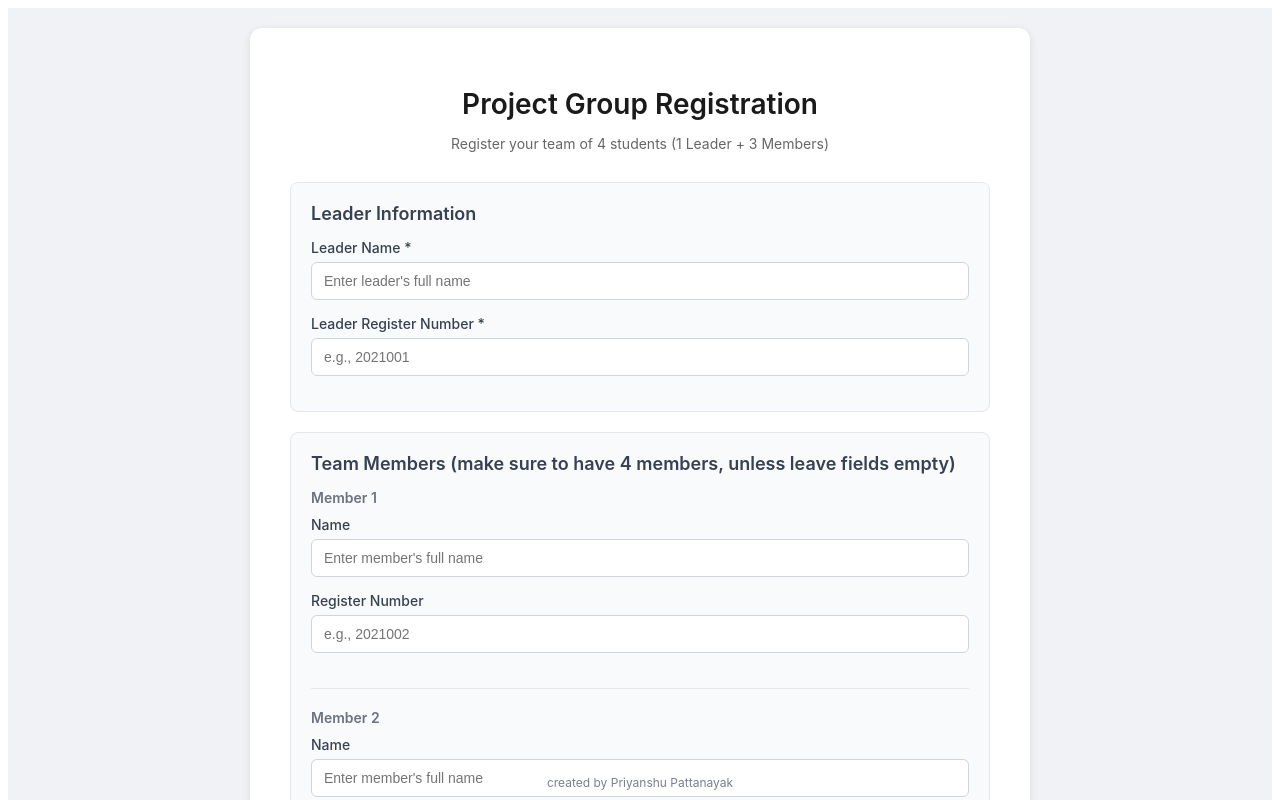
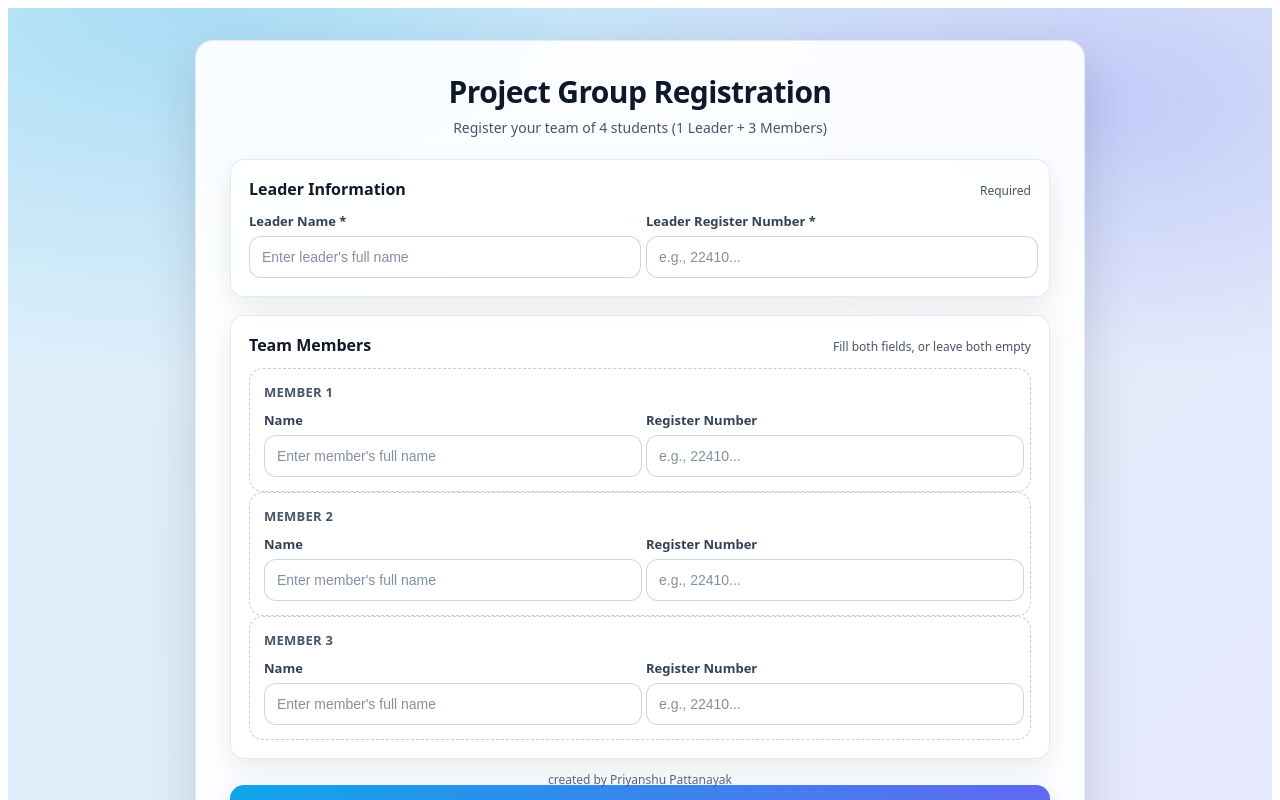
Before and after one commit to Mavricx/groupCreationForm, a React (Vite) app: page / in a window 1280 px wide. Shown: the top 800 px of the page. Built offline with nearby package versions, Linux system fonts and the light colour scheme; no server answers.

Commit message:
small changes

```diff
--- /dev/null
+++ b/src/GroupRegistration.css
@@ -0,0 +1,243 @@
+:root {
+  --gr-bg1: #0ea5e9;
+  --gr-bg2: #6366f1;
+  --gr-surface: rgba(255, 255, 255, 0.92);
+  --gr-surface-2: rgba(255, 255, 255, 0.75);
+  --gr-text: #0f172a;
+  --gr-muted: #475569;
+  --gr-border: rgba(148, 163, 184, 0.45);
+  --gr-border-strong: rgba(148, 163, 184, 0.7);
+  --gr-shadow: 0 18px 50px rgba(2, 6, 23, 0.14);
+  --gr-shadow-soft: 0 10px 30px rgba(2, 6, 23, 0.08);
+  --gr-ring: rgba(59, 130, 246, 0.35);
+  --gr-radius: 18px;
+}
+
+.gr-page {
+  min-height: 100vh;
+  padding: 32px 18px 88px;
+  font-family:
+    ui-sans-serif,
+    system-ui,
+    -apple-system,
+    Segoe UI,
+    Roboto,
+    Arial,
+    "Apple Color Emoji",
+    "Segoe UI Emoji";
+  color: var(--gr-text);
+  background:
+    radial-gradient(
+      1200px 600px at 15% 0%,
+      rgba(14, 165, 233, 0.25),
+      transparent 60%
+    ),
+    radial-gradient(
+      900px 450px at 85% 10%,
+      rgba(99, 102, 241, 0.25),
+      transparent 60%
+    ),
+    linear-gradient(135deg, rgba(14, 165, 233, 0.12), rgba(99, 102, 241, 0.12)),
+    #f8fafc;
+}
+
+.gr-card {
+  max-width: 820px;
+  margin: 0 auto;
+  background: var(--gr-surface);
+  backdrop-filter: blur(10px);
+  -webkit-backdrop-filter: blur(10px);
+  border: 1px solid rgba(226, 232, 240, 0.85);
+  border-radius: var(--gr-radius);
+  padding: 34px;
+  box-shadow: var(--gr-shadow);
+}
+
+.gr-header {
+  text-align: center;
+  margin-bottom: 22px;
+}
+
+.gr-title {
+  font-size: 30px;
+  line-height: 1.15;
+  letter-spacing: -0.02em;
+  margin: 0 0 8px;
+}
+
+.gr-subtitle {
+  margin: 0;
+  color: var(--gr-muted);
+  font-size: 14px;
+}
+
+.gr-form {
+  display: flex;
+  flex-direction: column;
+  gap: 18px;
+}
+
+.gr-section {
+  background: var(--gr-surface-2);
+  border: 1px solid rgba(226, 232, 240, 0.9);
+  border-radius: 14px;
+  padding: 18px;
+  box-shadow: var(--gr-shadow-soft);
+}
+
+.gr-sectionHeader {
+  display: flex;
+  align-items: baseline;
+  justify-content: space-between;
+  gap: 12px;
+  margin-bottom: 12px;
+}
+
+.gr-sectionTitle {
+  font-size: 16px;
+  font-weight: 700;
+  margin: 0;
+  color: #111827;
+}
+
+.gr-sectionHint {
+  font-size: 12px;
+  color: var(--gr-muted);
+}
+
+.gr-grid2 {
+  display: grid;
+  grid-template-columns: 1fr;
+  gap: 12px;
+}
+
+@media (min-width: 640px) {
+  .gr-grid2 {
+    grid-template-columns: 1fr 1fr;
+  }
+}
+
+.gr-field {
+  display: flex;
+  flex-direction: column;
+  gap: 6px;
+}
+
+.gr-label {
+  font-size: 13px;
+  font-weight: 600;
+  color: #334155;
+}
+
+.gr-input {
+  width: 95%;
+  padding: 12px 12px;
+  font-size: 14px;
+  border: 1px solid var(--gr-border);
+  border-radius: 12px;
+  background: rgba(255, 255, 255, 0.8);
+  outline: none;
+  transition:
+    border-color 0.15s ease,
+    box-shadow 0.15s ease,
+    transform 0.08s ease;
+}
+
+.gr-input::placeholder {
+  color: rgba(100, 116, 139, 0.8);
+}
+
+.gr-input:hover {
+  border-color: var(--gr-border-strong);
+}
+
+.gr-input:focus {
+  border-color: rgba(59, 130, 246, 0.6);
+  box-shadow: 0 0 0 5px var(--gr-ring);
+}
+
+.gr-member {
+  border: 1px dashed rgba(148, 163, 184, 0.55);
+  border-radius: 14px;
+  padding: 14px;
+  background: rgba(255, 255, 255, 0.55);
+}
+
+.gr-memberTitle {
+  margin: 0 0 10px;
+  font-size: 13px;
+  font-weight: 700;
+  color: #475569;
+  letter-spacing: 0.02em;
+  text-transform: uppercase;
+}
+
+.gr-actions {
+  margin-top: 8px;
+}
+
+.gr-button {
+  width: 100%;
+  padding: 14px 16px;
+  font-size: 15px;
+  font-weight: 700;
+  color: white;
+  background: linear-gradient(135deg, var(--gr-bg1), var(--gr-bg2));
+  border: 0;
+  border-radius: 14px;
+  cursor: pointer;
+  box-shadow: 0 12px 26px rgba(37, 99, 235, 0.25);
+  transition:
+    transform 0.08s ease,
+    filter 0.15s ease,
+    box-shadow 0.15s ease;
+}
+
+.gr-button:hover {
+  filter: brightness(1.02);
+  box-shadow: 0 14px 30px rgba(37, 99, 235, 0.28);
+}
+
+.gr-button:active {
+  transform: translateY(1px);
+}
+
+.gr-button:disabled {
+  cursor: not-allowed;
+  filter: saturate(0.75) brightness(0.98);
+  box-shadow: none;
+  opacity: 0.85;
+}
+
+.gr-message {
+  margin-top: 12px;
+  padding: 12px 14px;
+  border-radius: 12px;
+  font-size: 14px;
+  text-align: center;
+  border: 1px solid transparent;
+}
+
+.gr-messageSuccess {
+  background: rgba(209, 250, 229, 0.75);
+  color: #065f46;
+  border-color: rgba(110, 231, 183, 0.95);
+}
+
+.gr-messageError {
+  background: rgba(254, 226, 226, 0.75);
+  color: #991b1b;
+  border-color: rgba(252, 165, 165, 0.95);
+}
+
+.gr-watermark {
+  position: fixed;
+  left: 0;
+  right: 0;
+  bottom: 12px;
+  text-align: center;
+  font-size: 12px;
+  color: rgba(71, 85, 105, 0.9);
+  pointer-events: none;
+  user-select: none;
+}
--- a/src/GroupRegistration.jsx
+++ b/src/GroupRegistration.jsx
@@ -1,9 +1,9 @@
 import React, { useState } from "react";
+import "./GroupRegistration.css";
 
 const GroupRegistration = () => {
   // REPLACE THIS WITH YOUR ACTUAL APPS SCRIPT URL
-  const APPS_SCRIPT_URL =import.meta.env?.VITE_APPS_SCRIPT_URL;
-
+  const APPS_SCRIPT_URL = import.meta.env?.VITE_APPS_SCRIPT_URL;
 
   const [formData, setFormData] = useState({
     leaderName: "",
@@ -121,155 +121,169 @@ const GroupRegistration = () => {
   };
 
   return (
-    <div style={styles.container}>
-      <div style={styles.card}>
-        <h1 style={styles.title}>Project Group Registration</h1>
-        <p style={styles.subtitle}>
+    <div className="gr-page">
+      <div className="gr-card">
+        <div className="gr-header">
+          <h1 className="gr-title">Project Group Registration</h1>
+          <p className="gr-subtitle">
             Register your team of 4 students (1 Leader + 3 Members)
           </p>
+        </div>
 
-        <form onSubmit={handleSubmit} style={styles.form}>
+        <form onSubmit={handleSubmit} className="gr-form">
           {/* Role Selection */}
 
+          {/* Leader Fields */}
+          <div className="gr-section">
+            <div className="gr-sectionHeader">
+              <h3 className="gr-sectionTitle">Leader Information</h3>
+              <span className="gr-sectionHint">Required</span>
+            </div>
 
-          {/* Leader Fields */}
-          <div style={styles.section}>
-            <h3 style={styles.sectionTitle}>Leader Information</h3>
-            <div style={styles.formGroup}>
-              <label style={styles.label}>Leader Name *</label>
+            <div className="gr-grid2">
+              <div className="gr-field">
+                <label className="gr-label">Leader Name *</label>
                 <input
                   type="text"
                   name="leaderName"
                   value={formData.leaderName}
                   onChange={handleInputChange}
                   required
-                style={styles.input}
+                  className="gr-input"
                   placeholder="Enter leader's full name"
                 />
               </div>
-            <div style={styles.formGroup}>
-              <label style={styles.label}>Leader Register Number *</label>
+
+              <div className="gr-field">
+                <label className="gr-label">Leader Register Number *</label>
                 <input
                   type="text"
                   name="leaderRegNo"
                   value={formData.leaderRegNo}
                   onChange={handleInputChange}
                   required
-                style={styles.input}
-                placeholder="e.g., 2021001"
+                  className="gr-input"
+                  placeholder="e.g., 22410..."
                 />
+              </div>
             </div>
           </div>
 
           {/* Member Fields */}
-          <div style={styles.section}>
-            <h3 style={styles.sectionTitle}>
-              Team Members (make sure to have 4 members, unless leave fields empty)
-            </h3>
+          <div className="gr-section">
+            <div className="gr-sectionHeader">
+              <h3 className="gr-sectionTitle">Team Members</h3>
+              <span className="gr-sectionHint">
+                Fill both fields, or leave both empty
+              </span>
+            </div>
 
             {/* Member 1 */}
-            <div style={styles.memberGroup}>
-              <h4 style={styles.memberTitle}>Member 1</h4>
-              <div style={styles.formGroup}>
-                <label style={styles.label}>Name</label>
+            <div className="gr-member">
+              <h4 className="gr-memberTitle">Member 1</h4>
+              <div className="gr-grid2">
+                <div className="gr-field">
+                  <label className="gr-label">Name</label>
                   <input
                     type="text"
                     name="member1Name"
                     value={formData.member1Name}
                     onChange={handleInputChange}
-                  style={styles.input}
+                    className="gr-input"
                     placeholder="Enter member's full name"
                   />
                 </div>
-              <div style={styles.formGroup}>
-                <label style={styles.label}>Register Number</label>
+
+                <div className="gr-field">
+                  <label className="gr-label">Register Number</label>
                   <input
                     type="text"
                     name="member1RegNo"
                     value={formData.member1RegNo}
                     onChange={handleInputChange}
-                  style={styles.input}
-                  placeholder="e.g., 2021002"
+                    className="gr-input"
+                    placeholder="e.g., 22410..."
                   />
+                </div>
               </div>
             </div>
 
             {/* Member 2 */}
-            <div style={styles.memberGroup}>
-              <h4 style={styles.memberTitle}>Member 2</h4>
-              <div style={styles.formGroup}>
-                <label style={styles.label}>Name</label>
+            <div className="gr-member">
+              <h4 className="gr-memberTitle">Member 2</h4>
+              <div className="gr-grid2">
+                <div className="gr-field">
+                  <label className="gr-label">Name</label>
                   <input
                     type="text"
                     name="member2Name"
                     value={formData.member2Name}
                     onChange={handleInputChange}
-                  style={styles.input}
+                    className="gr-input"
                     placeholder="Enter member's full name"
                   />
                 </div>
-              <div style={styles.formGroup}>
-                <label style={styles.label}>Register Number</label>
+
+                <div className="gr-field">
+                  <label className="gr-label">Register Number</label>
                   <input
                     type="text"
                     name="member2RegNo"
                     value={formData.member2RegNo}
                     onChange={handleInputChange}
-                  style={styles.input}
-                  placeholder="e.g., 2021003"
+                    className="gr-input"
+                    placeholder="e.g., 22410..."
                   />
+                </div>
               </div>
             </div>
 
             {/* Member 3 */}
-            <div style={styles.memberGroup}>
-              <h4 style={styles.memberTitle}>Member 3</h4>
-              <div style={styles.formGroup}>
-                <label style={styles.label}>Name</label>
+            <div className="gr-member">
+              <h4 className="gr-memberTitle">Member 3</h4>
+              <div className="gr-grid2">
+                <div className="gr-field">
+                  <label className="gr-label">Name</label>
                   <input
                     type="text"
                     name="member3Name"
                     value={formData.member3Name}
                     onChange={handleInputChange}
-                  style={styles.input}
+                    className="gr-input"
                     placeholder="Enter member's full name"
                   />
                 </div>
-              <div style={styles.formGroup}>
-                <label style={styles.label}>Register Number</label>
+
+                <div className="gr-field">
+                  <label className="gr-label">Register Number</label>
                   <input
                     type="text"
                     name="member3RegNo"
                     value={formData.member3RegNo}
                     onChange={handleInputChange}
-                  style={styles.input}
-                  placeholder="e.g., 2021004"
+                    className="gr-input"
+                    placeholder="e.g., 22410..."
                   />
+                </div>
               </div>
             </div>
           </div>
 
           {/* Submit Button */}
-          <button
-            type="submit"
-            disabled={loading}
-            style={{
-              ...styles.button,
-              ...(loading ? styles.buttonDisabled : {}),
-            }}
-          >
+          <div className="gr-actions">
+            <button type="submit" disabled={loading} className="gr-button">
               {loading ? "Submitting..." : "Register Group"}
             </button>
+          </div>
 
           {/* Message Display */}
           {message.text && (
             <div
-              style={{
-                ...styles.message,
-                ...(message.type === "success"
-                  ? styles.messageSuccess
-                  : styles.messageError),
-              }}
+              className={`gr-message ${
+                message.type === "success"
+                  ? "gr-messageSuccess"
+                  : "gr-messageError"
+              }`}
             >
               {message.text}
             </div>
@@ -277,153 +291,9 @@ const GroupRegistration = () => {
         </form>
       </div>
 
-      <div style={styles.watermark}>created by Priyanshu Pattanayak</div>
+      <div className="gr-watermark">created by Priyanshu Pattanayak</div>
     </div>
   );
 };
 
-// Styles
-const styles = {
-  container: {
-    minHeight: "100vh",
-    backgroundColor: "#f0f2f5",
-    padding: "20px",
-    paddingBottom: "70px",
-    fontFamily:
-      '-apple-system, BlinkMacSystemFont, "Segoe UI", Roboto, sans-serif',
-  },
-  card: {
-    maxWidth: "700px",
-    margin: "0 auto",
-    backgroundColor: "white",
-    borderRadius: "12px",
-    padding: "40px",
-    boxShadow: "0 2px 8px rgba(0,0,0,0.1)",
-  },
-  title: {
-    fontSize: "28px",
-    fontWeight: "600",
-    color: "#1a1a1a",
-    marginBottom: "8px",
-    textAlign: "center",
-  },
-  subtitle: {
-    fontSize: "14px",
-    color: "#666",
-    textAlign: "center",
-    marginBottom: "30px",
-  },
-  form: {
-    display: "flex",
-    flexDirection: "column",
-    gap: "20px",
-  },
-  section: {
-    backgroundColor: "#f9fafb",
-    padding: "20px",
-    borderRadius: "8px",
-    border: "1px solid #e5e7eb",
-  },
-  sectionTitle: {
-    fontSize: "18px",
-    fontWeight: "600",
-    color: "#374151",
-    marginBottom: "15px",
-    marginTop: "0",
-  },
-  memberGroup: {
-    marginBottom: "20px",
-    paddingBottom: "20px",
-    borderBottom: "1px solid #e5e7eb",
-  },
-  memberTitle: {
-    fontSize: "14px",
-    fontWeight: "600",
-    color: "#6b7280",
-    marginBottom: "10px",
-    marginTop: "0",
-  },
-  formGroup: {
-    marginBottom: "15px",
-  },
-  label: {
-    display: "block",
-    fontSize: "14px",
-    fontWeight: "500",
-    color: "#374151",
-    marginBottom: "6px",
-  },
-  input: {
-    width: "100%",
-    padding: "10px 12px",
-    fontSize: "14px",
-    border: "1px solid #d1d5db",
-    borderRadius: "6px",
-    boxSizing: "border-box",
-    transition: "border-color 0.2s",
-    outline: "none",
-  },
-  select: {
-    width: "100%",
-    padding: "10px 12px",
-    fontSize: "14px",
-    border: "1px solid #d1d5db",
-    borderRadius: "6px",
-    boxSizing: "border-box",
-    backgroundColor: "white",
-    cursor: "pointer",
-  },
-  button: {
-    width: "100%",
-    padding: "14px",
-    fontSize: "16px",
-    fontWeight: "600",
-    color: "white",
-    backgroundColor: "#2563eb",
-    border: "none",
-    borderRadius: "8px",
-    cursor: "pointer",
-    transition: "background-color 0.2s",
-    marginTop: "10px",
-  },
-  buttonDisabled: {
-    backgroundColor: "#9ca3af",
-    cursor: "not-allowed",
-  },
-  message: {
-    padding: "12px 16px",
-    borderRadius: "6px",
-    fontSize: "14px",
-    marginTop: "10px",
-    textAlign: "center",
-  },
-  messageSuccess: {
-    backgroundColor: "#d1fae5",
-    color: "#065f46",
-    border: "1px solid #6ee7b7",
-  },
-  messageError: {
-    backgroundColor: "#fee2e2",
-    color: "#991b1b",
-    border: "1px solid #fca5a5",
-  },
-
-  watermark: {
-    position: "fixed",
-    left: 0,
-    right: 0,
-    bottom: "10px",
-    textAlign: "center",
-    fontSize: "12px",
-    color: "#6b7280",
-    opacity: 0.9,
-    pointerEvents: "none",
-    userSelect: "none",
-  },
-};
-
 export default GroupRegistration;
-
-// https://script.google.com/macros/s/AKfycbwyM1eDHG4Inbgyd4Xhmx6jLkHAHFDJtMZH-0hf48XbWyQJ76TsSofUzSU3ttckHUnf/exec
-
-// AKfycbwyM1eDHG4Inbgyd4Xhmx6jLkHAHFDJtMZH-0hf48XbWyQJ76TsSofUzSU3ttckHUnf
```
Lines whose indentation alone changed are shown as unchanged.
